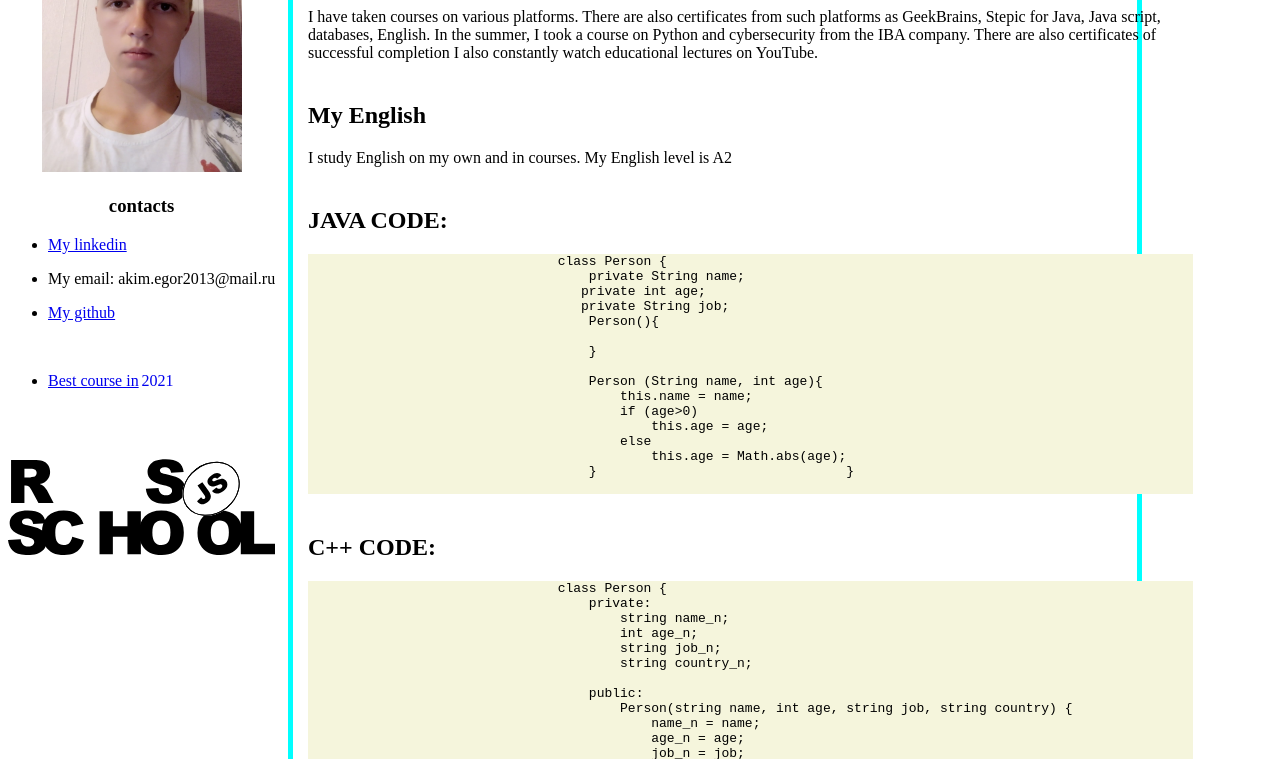
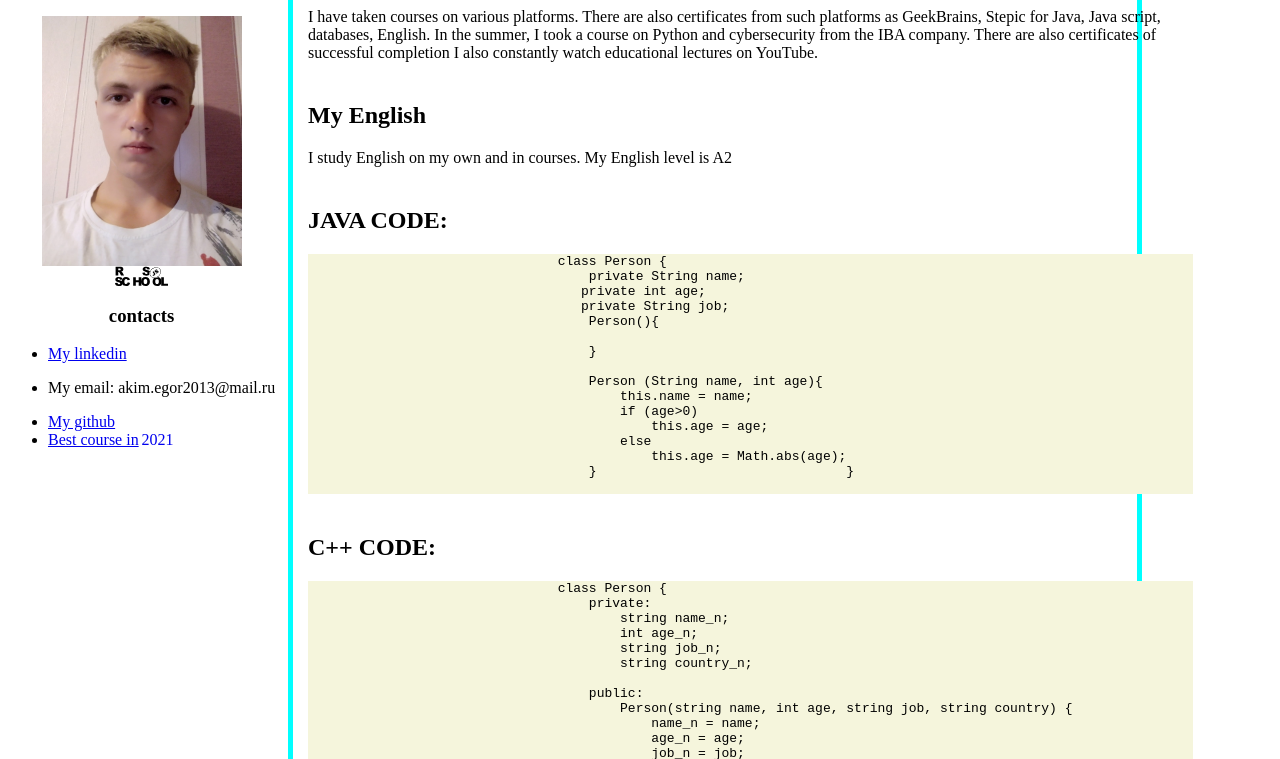
Before and after one commit to akimegr/rsschool-cv, a plain HTML site: page index.html in a window 1280 px wide. Shown: the part 157-916 px from the top of the page. Drawn offline with Linux system fonts and the light colour scheme.

Commit message:
add: add img and link

```diff
--- a/index.html
+++ b/index.html
@@ -16,7 +16,10 @@
                 <h1 class="stat">My CV</h1>
                 <h1>Egor Akimov</h1>
                 <h3>student, web developer</h3>
-                <img src="Jhfj4DsSro0.jpg" alt="Я" height="250" width="200">
+                <div class="my__img">
+                    <img src="Jhfj4DsSro0.jpg" alt="Me" height="250" width="200">
+                    <img class="img__course" src="/rs_school_js.svg" alt="course" height="20px">
+                </div>
             </header>
             <footer>
                 <h3 class="myContacts">contacts</h3>
@@ -27,9 +30,13 @@
                         <p>My email: akim.egor2013@mail.ru</p>
                     </li>
                     <li><a href="https://github.com/akimegr">My github</a></li>
-                    <li class="course"><a href="https://rs.school/js/">Best course in <time>2021</time></a></li>
+                    <li class="course"><a href="https://rs.school/js/">
+                            Best course in
+                            <time>2021</time></a></li>
+
                 </ul>
-                <img class="img__course" src="/rs_school_js.svg" alt="course">
+
+
 
 
             </footer>
--- a/style.css
+++ b/style.css
@@ -74,12 +74,10 @@ time {
     left: 50%;
 }
 
-.course {
-    margin-top: 50px;
-}
-
-.img__course {
-    padding-top: 50px;
+.my__img {
+    display: flex;
+    flex-direction: column;
+    align-items: center;
 }
 
 .left {
```
